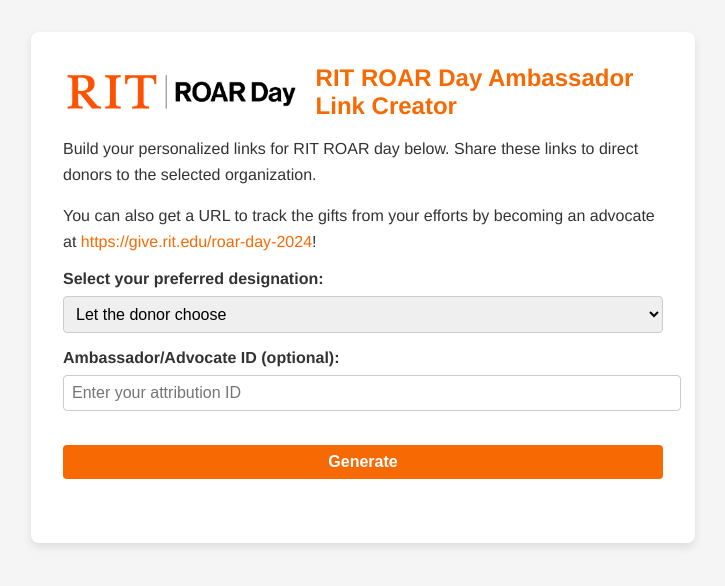
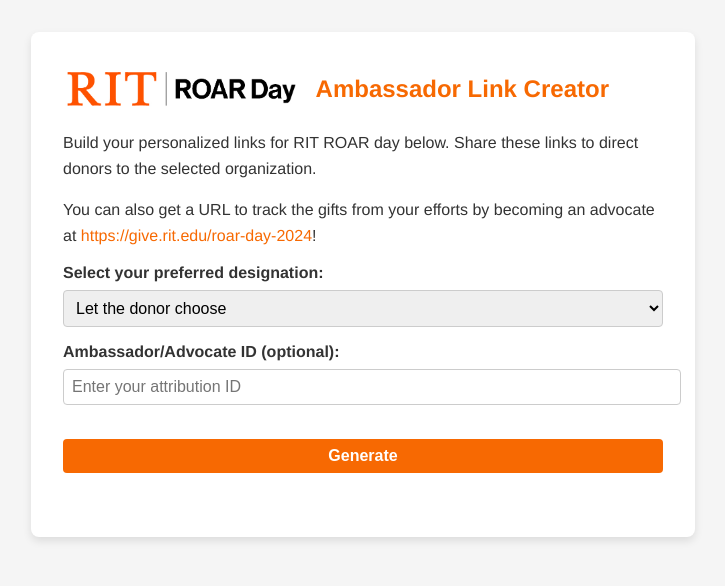
Before and after one commit to MoralCode/AdvancementURLFiller, a website: page index.html in a window 1280 px wide. Shown: the whole page, without its empty margins (277-1002 px from the left). Drawn offline with nearby package versions, Linux system fonts and the light colour scheme; no server answers.

Commit message:
shorten title

```diff
--- a/index.html
+++ b/index.html
@@ -15,7 +15,7 @@
 	<div class="container">
 		<header>
 			<img src="assets/images/ROAR Day_cmyk_hor_k.jpg" alt="RIT Logo" class="logo">
-			<h1>RIT ROAR Day Ambassador Link Creator</h1>
+			<h1>Ambassador Link Creator</h1>
 		</header>
 
 		<p>Build your personalized links for RIT ROAR day below. Share these links to direct donors to the selected organization.</p>
```
